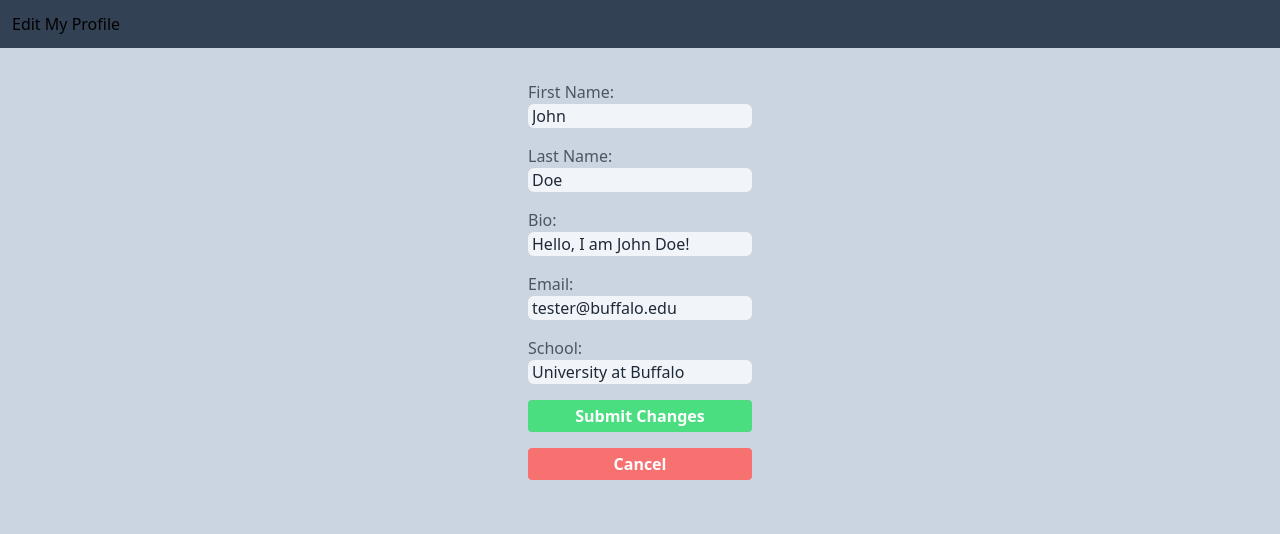
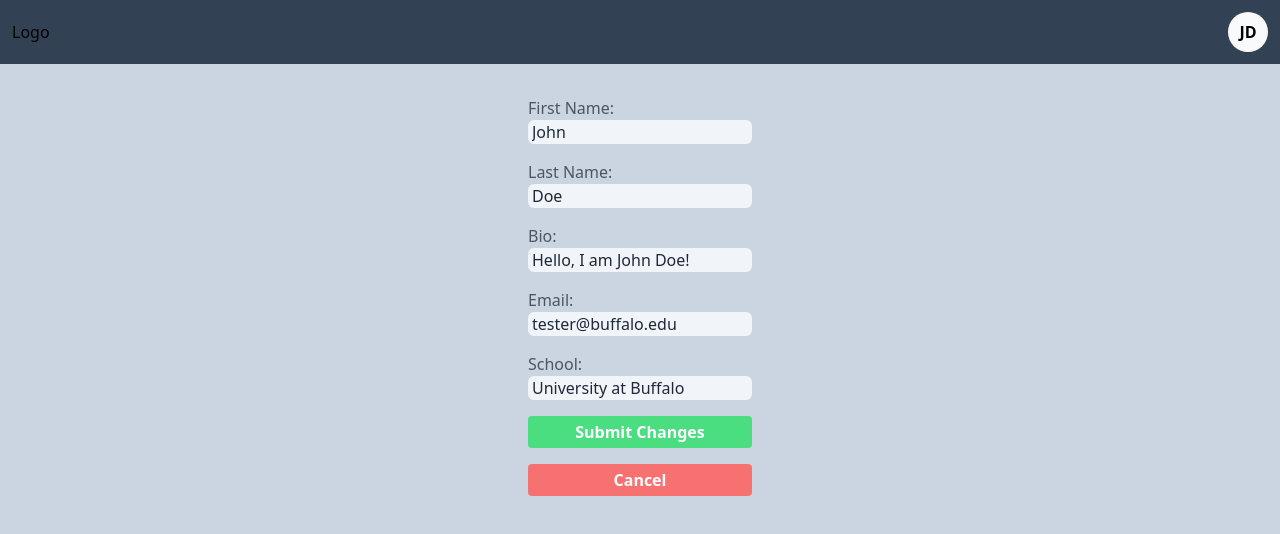
Before and after one commit to ilhanbae/Grouped, a React (Create React App) app in the folder front_end/: page /editprofile in a window 1280 px wide. Shown: the top 534 px of the page. Built offline with nearby package versions, Linux system fonts and the light colour scheme.

Commit message:
Add profile icon & dropdown links

```diff
--- a/front_end/src/App.jsx
+++ b/front_end/src/App.jsx
@@ -5,19 +5,25 @@ import EditProfile from "./pages/EditProfile/EditProfile";
 import Login from "./pages/Login/Login";
 import SignUp from "./pages/SignUp/SignUp";
 import ManageAccount from "./pages/ManageAccount/ManageAccount";
+import Header from "./components/Header/Header";
 import "./index.css";
-
 
 export default function App() {
   return (
-        <div>
+    <div className="flex flex-col h-screen">
+      {/* Header */}
+      <Header />
+
+      {/* Main Content */}
+      <div className="h-full [&>div]:min-h-full">
         <Routes>
-                <Route path='/login' element={<Login/>}/>
-                <Route path='/signup' element={<SignUp/>}/>
+          <Route path="/login" element={<Login />} />
+          <Route path="/signup" element={<SignUp />} />
           <Route path="/profile" element={<Profile />} />
           <Route path="/editprofile" element={<EditProfile />} />
           <Route path="/manageaccount" element={<ManageAccount />} />
         </Routes>
       </div>
+    </div>
   );
 }
--- /dev/null
+++ b/front_end/src/components/Header/Header.jsx
@@ -0,0 +1,13 @@
+import React from "react";
+import ProfileDropdownMenu from "./ProfileDropdownMenu";
+
+const Header = () => {
+  return (
+    <nav className="flex min-w-full items-center justify-between p-3 bg-slate-700">
+      <div>Logo</div>
+      <ProfileDropdownMenu />
+    </nav>
+  );
+};
+
+export default Header;
--- /dev/null
+++ b/front_end/src/components/Header/ProfileDropdownMenu.jsx
@@ -0,0 +1,55 @@
+import React, { useState } from "react";
+import { Link } from "react-router-dom";
+
+const ProfileDropdownMenu = () => {
+  const [isMenuOpen, setIsMenuOpen] = useState(false);
+
+  const user = {
+    firstname: "John",
+    lastname: "Doe",
+    bio: "Hello, I am John Doe!",
+    email: "tester@buffalo.edu",
+    school: "University at Buffalo",
+  };
+  const userInitial = user.firstname[0] + user.lastname[0];
+  const toggleMenu = () => {
+    setIsMenuOpen(!isMenuOpen);
+  };
+
+  return (
+    <div>
+      <ProfileIcon userInitial={userInitial} toggleMenu={toggleMenu} />
+      {isMenuOpen && <DropdownLinks />}
+    </div>
+  );
+};
+
+const ProfileIcon = (props) => {
+  return (
+    <div
+      className="flex items-center justify-center w-10 h-10 rounded-full bg-slate-50 cursor-pointer"
+      onClick={props.toggleMenu}
+    >
+      <span className="font-bold">{props.userInitial}</span>
+    </div>
+  );
+};
+
+const DropdownLinks = (props) => {
+  const links = [
+    { label: "Profile", url: "/profile" },
+    { label: "Manage Account", url: "/manageaccount" },
+  ];
+
+  return (
+    <ul className="absolute right-1 rounded-md bg-slate-200 p-3 space-y-1">
+      {links.map((link) => (
+        <li className="bg-slate-300 rounded-md">
+          <Link to={link.url}>{link.label}</Link>
+        </li>
+      ))}
+    </ul>
+  );
+};
+
+export default ProfileDropdownMenu;
--- a/front_end/src/pages/EditProfile/EditProfile.jsx
+++ b/front_end/src/pages/EditProfile/EditProfile.jsx
@@ -29,11 +29,7 @@ const EditProfile = () => {
   };
 
   return (
-    <div className="min-h-screen flex items-center flex-col bg-slate-300">
-      {/* Header */}
-      <div className="min-w-full bg-slate-700 p-3">
-        <h1 className="">Edit My Profile</h1>
-      </div>
+    <div className="flex items-center flex-col bg-slate-300">
       {/* User Info Form */}
       <form
         className="bg-slate-300 p-8 rounded-lg flex flex-col w-72"
--- a/front_end/src/pages/ManageAccount/ManageAccount.jsx
+++ b/front_end/src/pages/ManageAccount/ManageAccount.jsx
@@ -3,12 +3,7 @@ import { Link } from "react-router-dom";
 
 const ManageAccount = () => {
   return (
-    <div className="min-h-screen flex items-center flex-col bg-slate-300">
-      {/* Header */}
-      <div className="min-w-full bg-slate-700 p-3">
-        <h1 className="">Manage Account</h1>
-      </div>
-
+    <div className="flex items-center flex-col bg-slate-300">
       {/* Links */}
       <div className="min-h-full min-w-full flex flex-col items-center justify-center flex-grow ">
         {/* Edit Account Information */}
--- a/front_end/src/pages/Profile/Profile.jsx
+++ b/front_end/src/pages/Profile/Profile.jsx
@@ -10,38 +10,43 @@ const Profile = () => {
   };
 
   return (
-    <div className="min-h-screen flex items-center flex-col bg-slate-300">
-      {/* Header */}
-      <div className="min-w-full bg-slate-700 p-3">
-        <h1 className="">My Profile</h1>
-      </div>
-
+    <div className="flex items-center flex-col bg-slate-300">
       {/* User Fields */}
       <div className="bg-slate-300 p-8 rounded-lg flex flex-col w-72">
         {/* First Name */}
         <div className="mb-4">
           <label className="text-gray-600">First Name:</label>
-          <p className="text-gray-800 bg-slate-100 rounded-md px-1">{user.firstname}</p>
+          <p className="text-gray-800 bg-slate-100 rounded-md px-1">
+            {user.firstname}
+          </p>
         </div>
         {/* Last Name */}
         <div className="mb-4">
           <label className="text-gray-600">Last Name:</label>
-          <p className="text-gray-800 bg-slate-100 rounded-md px-1">{user.lastname}</p>
+          <p className="text-gray-800 bg-slate-100 rounded-md px-1">
+            {user.lastname}
+          </p>
         </div>
         {/* Bio */}
         <div className="mb-4">
           <label className="text-gray-600">Bio:</label>
-          <p className="text-gray-800 bg-slate-100 rounded-md px-1">{user.bio}</p>
+          <p className="text-gray-800 bg-slate-100 rounded-md px-1">
+            {user.bio}
+          </p>
         </div>
         {/* Email */}
         <div className="mb-4">
           <label className="text-gray-600">Email:</label>
-          <p className="text-gray-800 bg-slate-100 rounded-md px-1">{user.email}</p>
+          <p className="text-gray-800 bg-slate-100 rounded-md px-1">
+            {user.email}
+          </p>
         </div>
         {/* School */}
         <div className="mb-4">
           <label className="text-gray-600">School:</label>
-          <p className="text-gray-800 bg-slate-100 rounded-md px-1">{user.school}</p>
+          <p className="text-gray-800 bg-slate-100 rounded-md px-1">
+            {user.school}
+          </p>
         </div>
       </div>
     </div>
```
Also changed, not shown: front_end/src/components/components.txt (deleted). Lines whose indentation alone changed are shown as unchanged.
